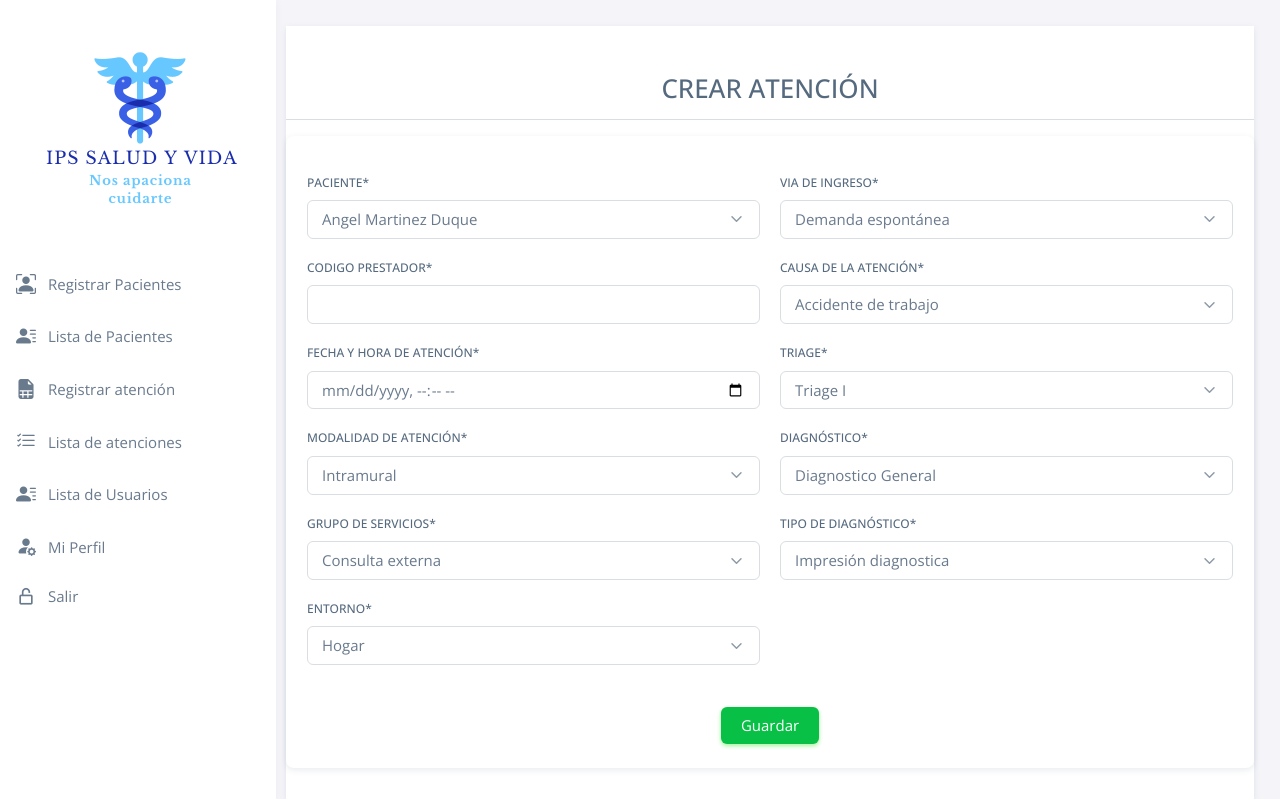
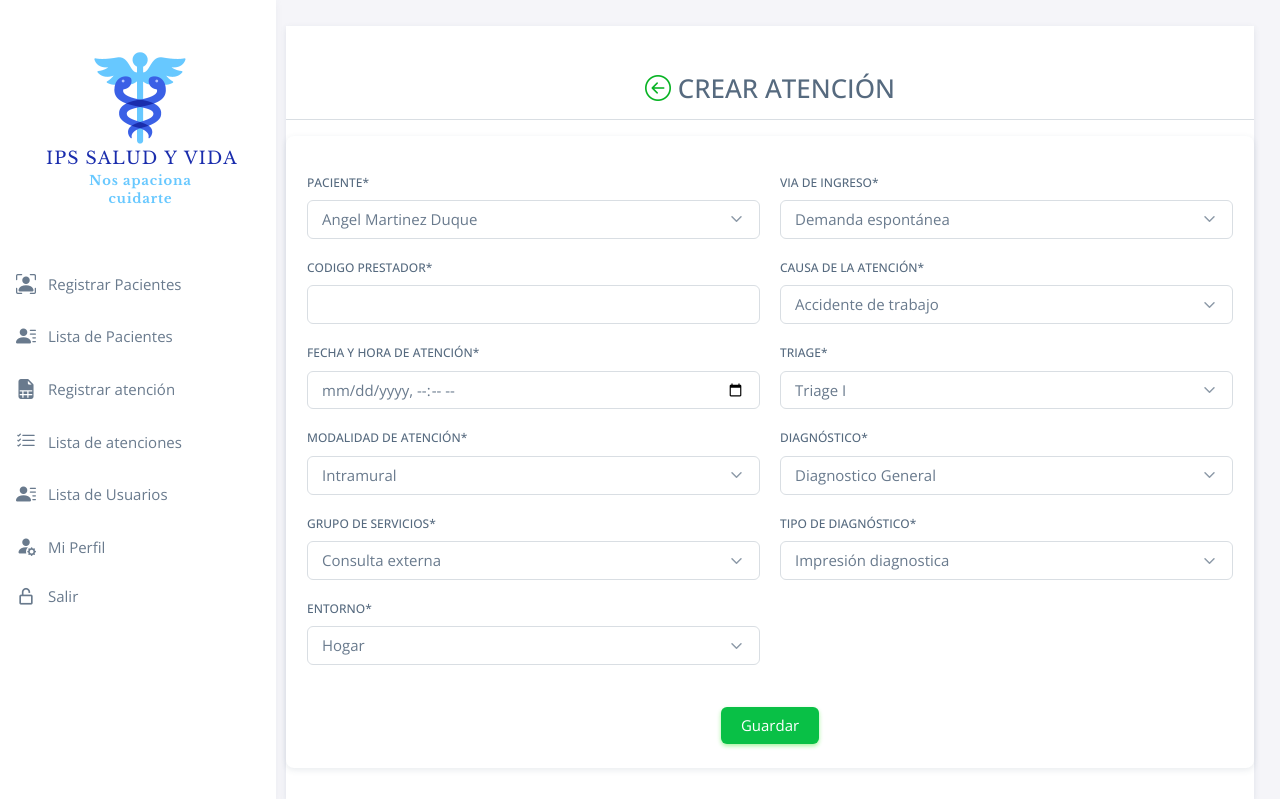
Before and after one commit to asalazdu/Djangoproject, a Django app: page /crearAtencion in a window 1280 px wide. Shown: the top 799 px of the page. Run offline with Django 5.2, Linux system fonts and the light colour scheme; data comes from the database, SQL or seed files in the repository; some libraries are stand-ins or nearby versions.

Commit message:
"Se corrigen los botones de retroceso"

```diff
--- a/Ipssaludyvida/medvisit/templates/public/servicioSalud/crear_atencion.html
+++ b/Ipssaludyvida/medvisit/templates/public/servicioSalud/crear_atencion.html
@@ -7,7 +7,9 @@
     <div class="row justify-content-center mb-2">
       <div class="col-md-12 mb-4">
         <h3 class="text-center mt-5 mb-3">
-
+            <a href="{% url 'listarAtenciones' %}" class="text-decoration-none">
+                <i class="bi bi-arrow-left-circle"></i>
+              </a>
             CREAR ATENCIÓN</h3>
         <hr />
         <div class="card">
--- a/Ipssaludyvida/medvisit/templates/public/servicioSalud/editar_atencion.html
+++ b/Ipssaludyvida/medvisit/templates/public/servicioSalud/editar_atencion.html
@@ -10,7 +10,7 @@
     <div class="row justify-content-center mb-2">
         <div class="col-md-12 mb-4">
             <h3 class="text-center mt-5 mb-3">
-                <a href="{% url 'listarPacientes' %}" class="text-decoration-none">
+                <a href="{% url 'listarAtenciones' %}" class="text-decoration-none">
                     <i class="bi bi-arrow-left-circle"></i>
                   </a>
                 EDITAR ATENCIÓN</h3>
```
